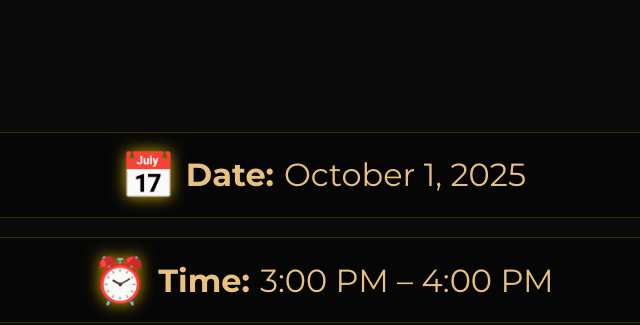
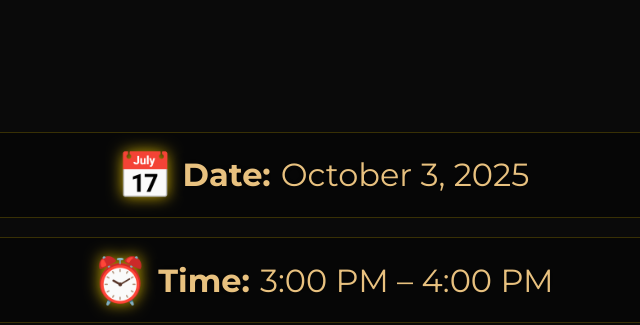
Before and after one commit to kannadasanjeevan-ctrl/farewell-invitation, a plain HTML site: page index.html in a window 1280 px wide. Shown: the part 1720-2045 px from the top of the page, 317-957 px from the left. Drawn offline with nearby package versions, Linux system fonts and the light colour scheme; animation ran at ten frames a second; a web font is replaced by a local one.

Commit message:
index.html

```diff
--- a/index.html
+++ b/index.html
@@ -547,7 +547,7 @@
 
   <section id="details" class="parallax-section">
     <div class="text-container party-info">
-      <p><span class="icon">📅</span> <strong>Date:</strong> October 1, 2025</p>
+      <p><span class="icon">📅</span> <strong>Date:</strong> October 3, 2025</p>
       <p><span class="icon">⏰</span> <strong>Time:</strong> 3:00 PM – 4:00 PM</p>
       <p><span class="icon">📍</span> <strong>Venue:</strong> Department of Computing</p>
     </div>
```
